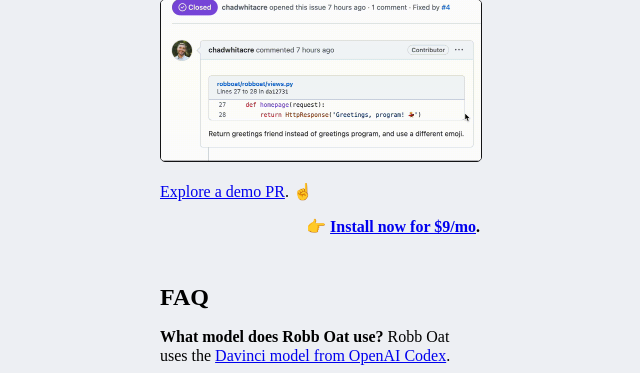
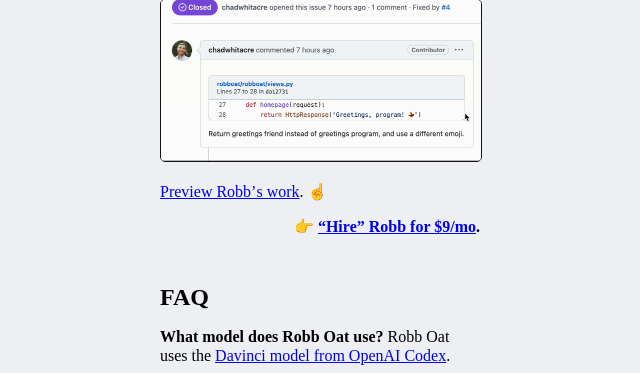
Before and after one commit to robb-oat/server, a Django app: page / in a window 1280 px wide. Shown: the part 371-744 px from the top of the page, without its empty margins (320-960 px from the left). Run offline with Django 4.2, Linux system fonts and the light colour scheme; parts of the project's set-up code (start-up, migrations or seed data) failed here and were passed over.

Commit message:
Tinker with wording

```diff
--- a/robboat/templates/homepage.html
+++ b/robboat/templates/homepage.html
@@ -20,9 +20,9 @@
 
       <p><a href="https://github.com/robb-oat/server/issues/2"><img src="{% static 'demo.gif' %}"></a></p>
 
-      <p><a href="https://github.com/robb-oat/server/issues/2">Explore a demo PR</a>. ☝️</p>
+      <p><a href="https://github.com/robb-oat/server/issues/2">Preview Robbʼs work</a>. ☝️</p>
 
-      <p class="cta">👉 <a href="javascript: alert('Not quite yet ...')">Install now for $9/mo</a>.</p>
+      <p class="cta">👉 <a href="javascript: alert('Not quite yet ...')">“Hire” Robb for $9/mo</a>.</p>
 
       <h2>FAQ</h2>
 
```
